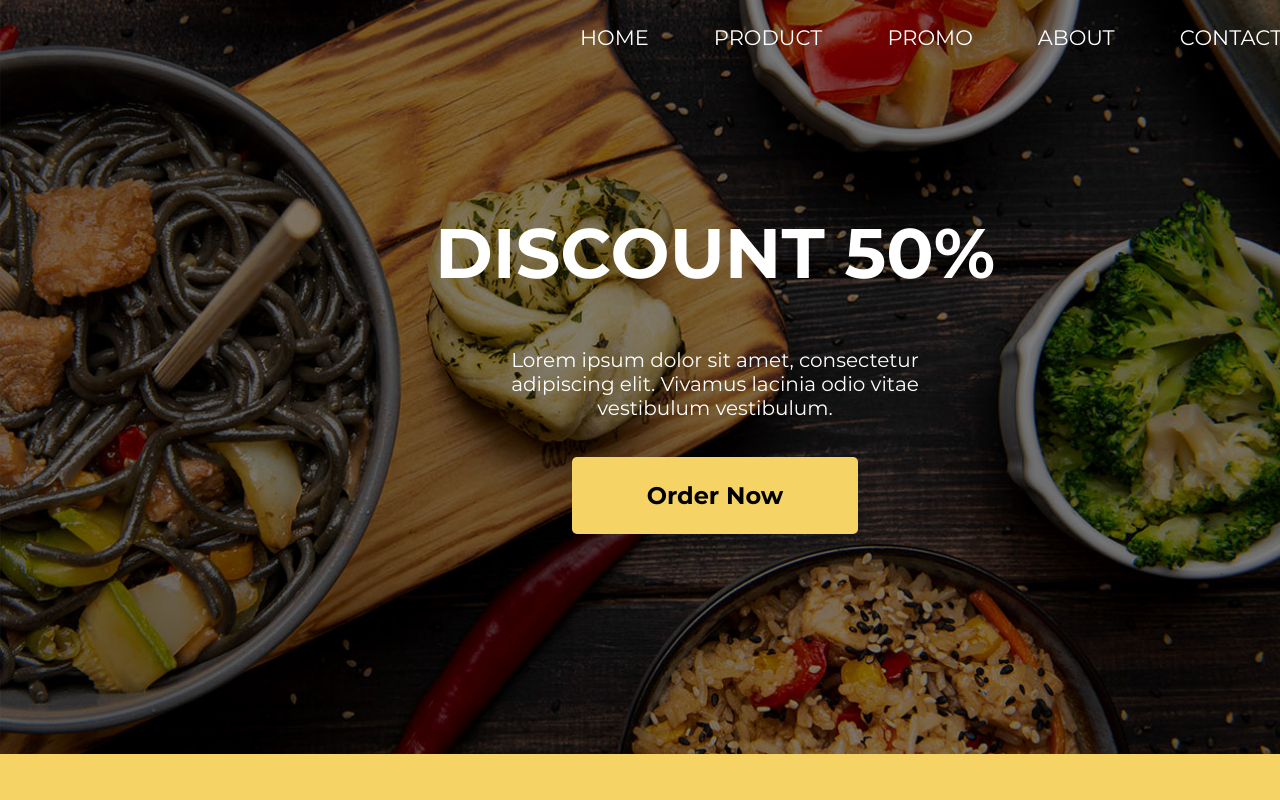
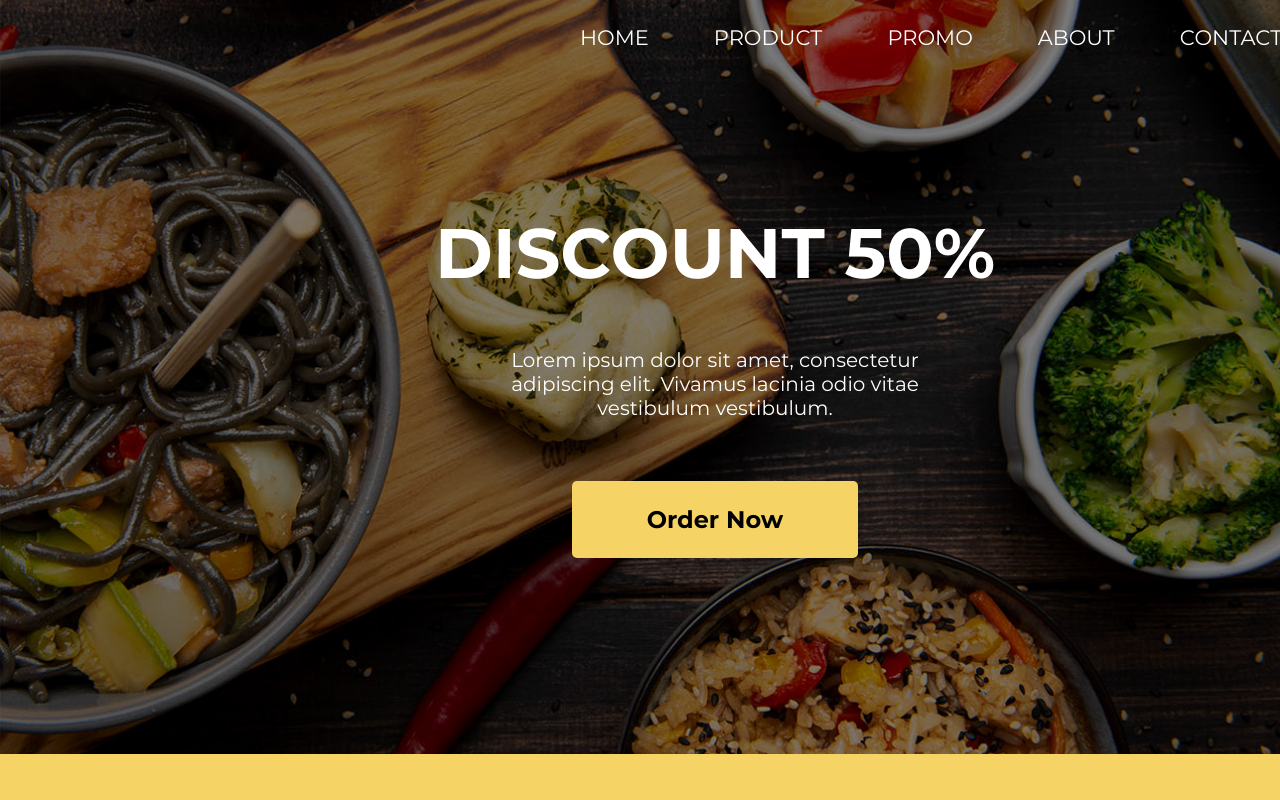
Before and after one commit to Firdavs605/Cafe-maket, a plain HTML site: page index.html in a window 1280 px wide. Shown: the top 800 px of the page. Drawn offline with Linux system fonts and the light colour scheme.

Commit message:
CafeMak2

```diff
--- a/style/style.css
+++ b/style/style.css
@@ -18,6 +18,7 @@
     min-width: 1430px;
     background:url(../img/header__bg.jpg) no-repeat center center /cover;
     background-attachment: fixed;
+    flex-grow: 1;
     margin: 0 auto;
 }
 
@@ -65,7 +66,10 @@
 }
 
 .header__content {
+    display: flex;
+    flex-direction: column;
     text-align: center;
+    justify-content: center;
     align-items: center;
     margin-top: 160px;
 }
@@ -343,6 +347,8 @@
         display: flex;
         flex-direction: column;
         align-items: center;
+        justify-content: center;
+        height: 1050px;
         text-align: center;
     }
 
```
